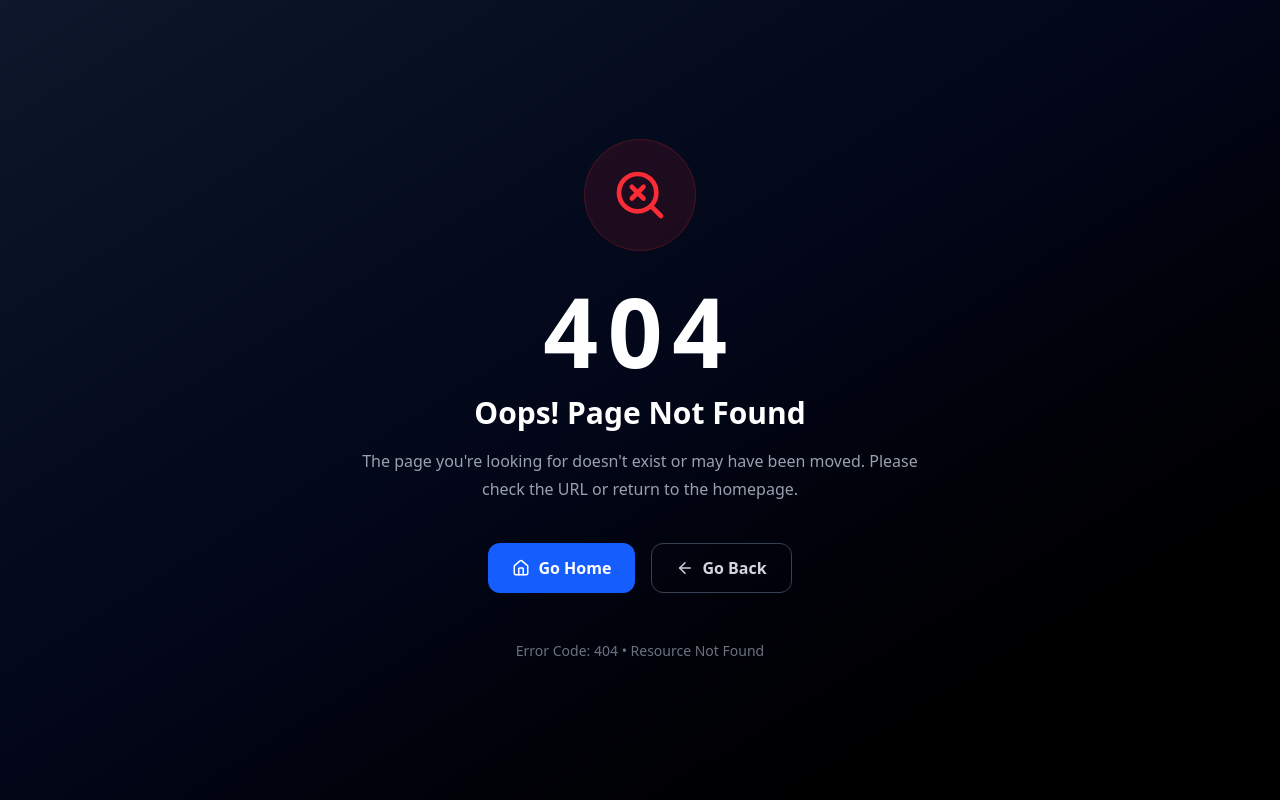
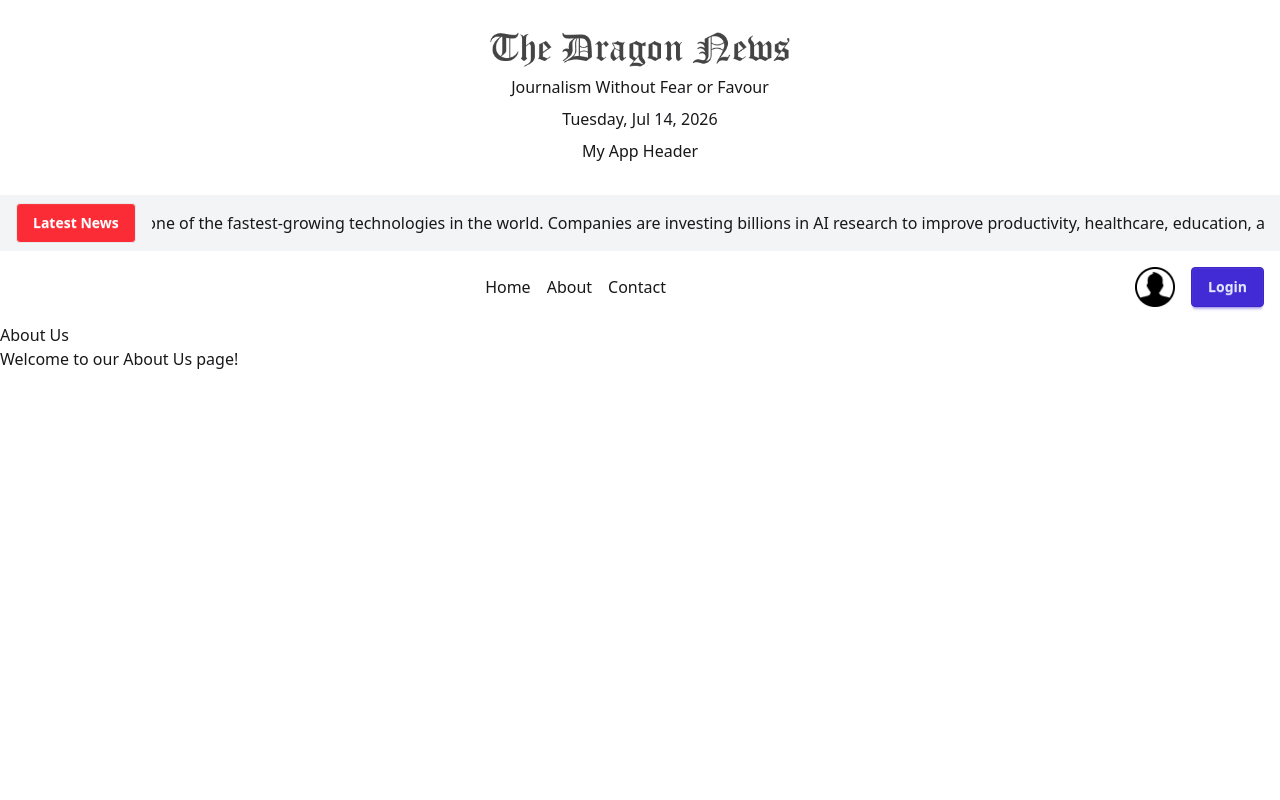
Before and after one commit to probillal/dragon-news-nextjs, a Next.js app: page /about in a window 1280 px wide. Before the commit this address had no page. Built offline with nearby package versions, Linux system fonts and the light colour scheme.

Commit message:
create about page and contact page

```diff
--- /dev/null
+++ b/src/app/(main)/about/page.jsx
@@ -0,0 +1,10 @@
+const AboutUsPage = () => {
+  return (
+    <div>
+      <h2>About Us</h2>
+      <p>Welcome to our About Us page!</p>
+    </div>
+  );
+};
+
+export default AboutUsPage;
--- /dev/null
+++ b/src/app/(main)/contact/page.jsx
@@ -0,0 +1,12 @@
+import React from "react";
+
+const ContactPage = () => {
+  return (
+    <div>
+      <h2>Contact Us</h2>
+      <p>Get in touch with us!</p>
+    </div>
+  );
+};
+
+export default ContactPage;
```
